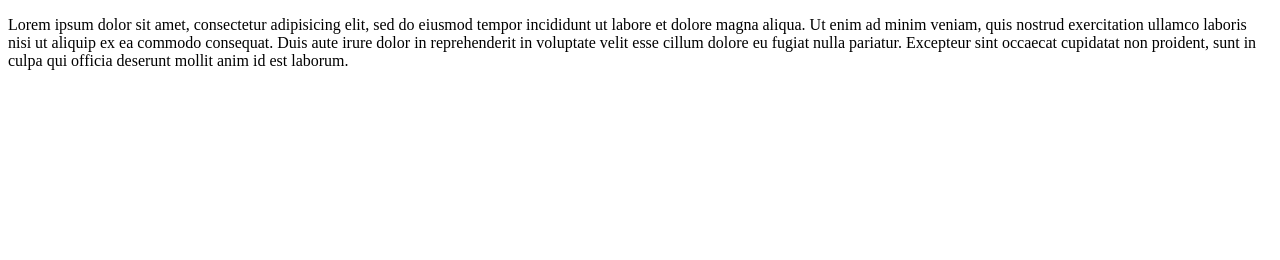
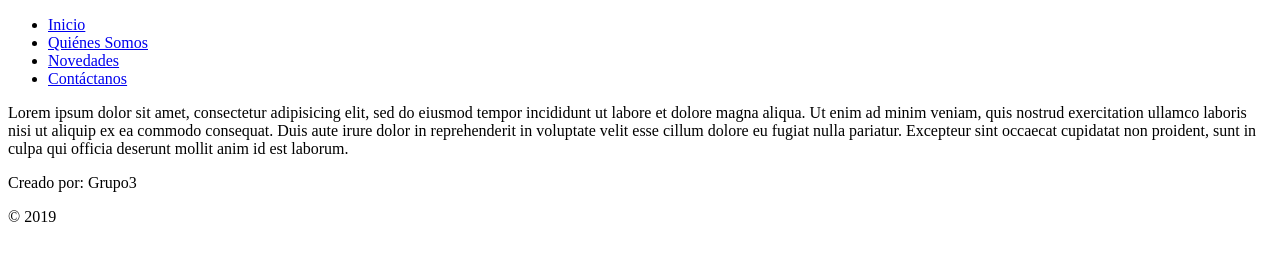
Before and after one commit to developeramirez/grupo3, a plain HTML site: page index.html in a window 1280 px wide. Drawn offline with Linux system fonts and the light colour scheme.

Commit message:
Agregados navbar y footer a index.html

```diff
--- a/index.html
+++ b/index.html
@@ -2,12 +2,20 @@
 <html>
 <head>
   <title>Inicio</title>
-
 </head>
 <body>
   <div>
     <label id="image"></label>
   </div>
+  <!-- navbar -->
+  <ul>
+    <li><a href="index.html">Inicio</a></li>
+    <li><a href="quienesomos.html">Quiénes Somos</a></li>
+    <li><a href="novedades.html">Novedades</a></li>
+    <li><a href="contacto.html">Contáctanos</a></li>
+  </ul>
+  <!-- navbar -->
+  <!-- noticia -->
   <div>
     <p>Lorem ipsum dolor sit amet, consectetur adipisicing elit, sed do eiusmod
     tempor incididunt ut labore et dolore magna aliqua. Ut enim ad minim veniam,
@@ -16,5 +24,12 @@
     cillum dolore eu fugiat nulla pariatur. Excepteur sint occaecat cupidatat non
     proident, sunt in culpa qui officia deserunt mollit anim id est laborum.</p>
   </div>
+  <!-- noticia -->
+  <!-- footer -->
+  <footer>
+    <p>Creado por: Grupo3</p>
+    <p>© 2019</p>
+  </footer>
+  <!-- footer -->
 </body>
 </html>
```
Lines whose indentation alone changed are shown as unchanged.
